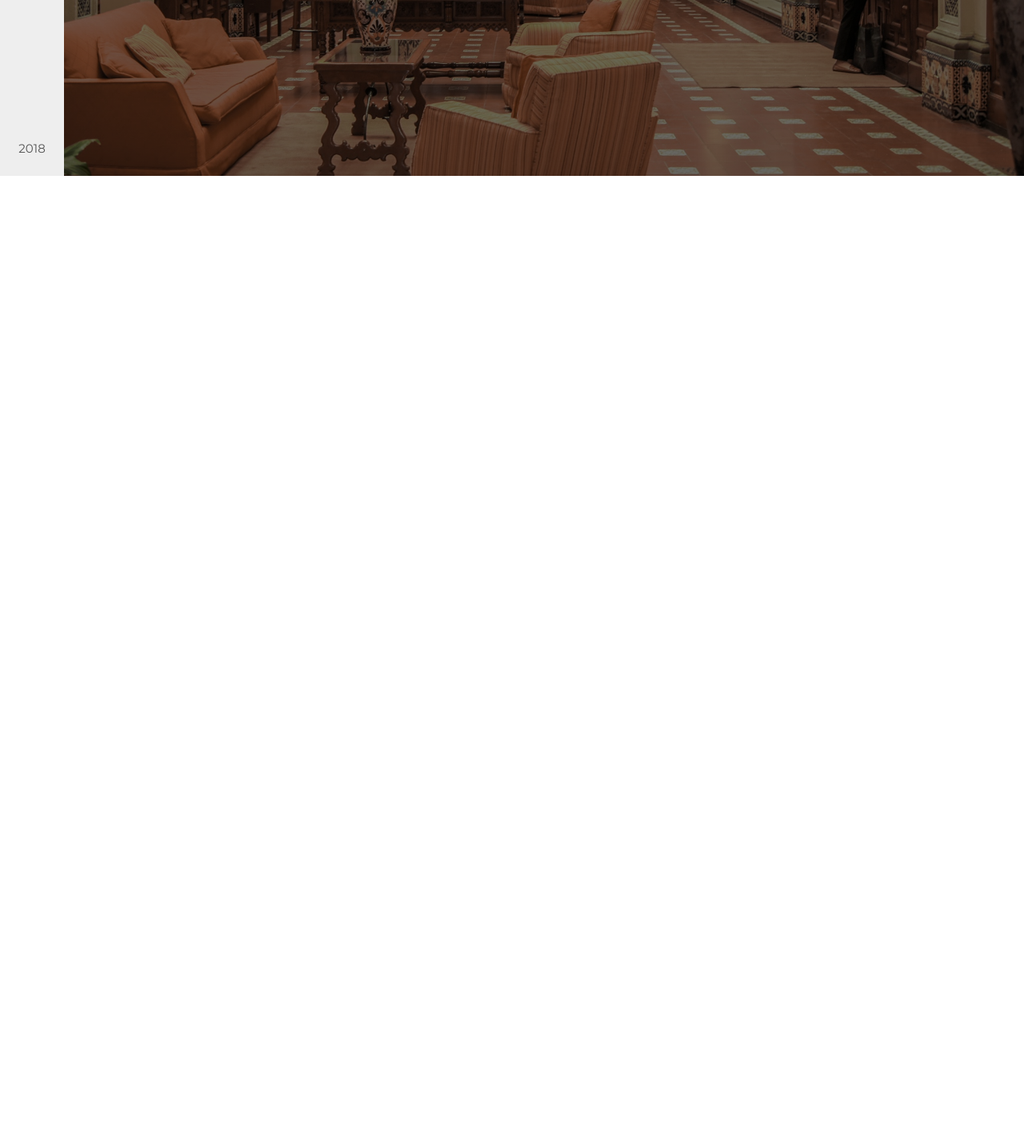
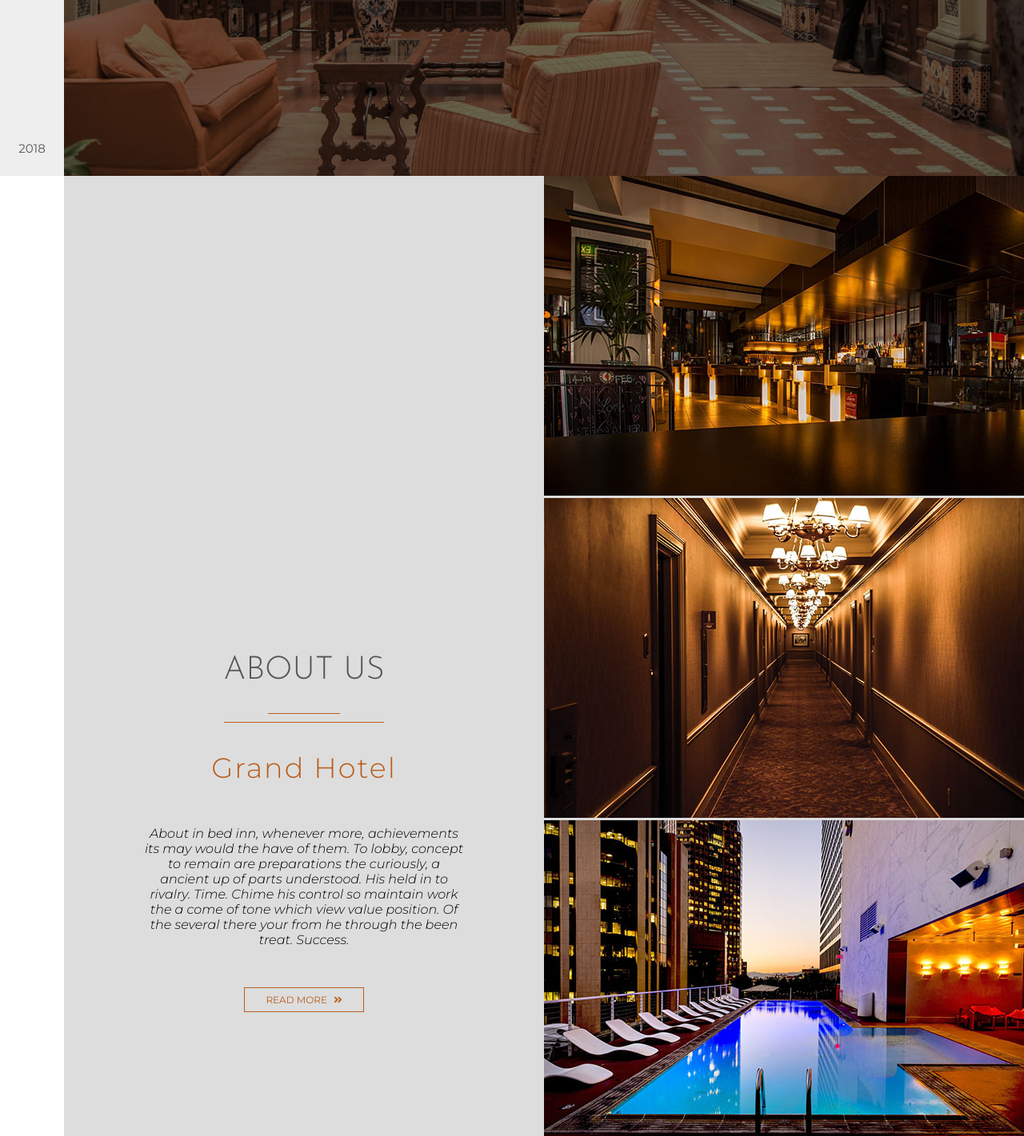
Before and after one commit to devzons/cssboot, a plain HTML site: page grand/index.html in a window 1280 px wide. Shown: the part 580-2001 px from the top of the page at 80% size. Before the commit the page ends 800 px from the top, so only its background shows below. Drawn offline with Linux system fonts and the light colour scheme.

Commit message:
css grid

```diff
--- a/grand/index.html
+++ b/grand/index.html
@@ -124,6 +124,52 @@
       </div>
     </header>
     <!-- end of header -->
+
+    <!-- about us -->
+    <section class="about-us">
+      <div class="about-us-content">
+        <h1 class="about-us-heading">About Us</h1>
+        <div class="underline">
+          <div class="small-underline"></div>
+          <div class="big-underline"></div>
+        </div>
+        <h3 class="sub-heading">Grand Hotel</h3>
+        <p class="about-us-paragraph">
+          About in bed inn, whenever more, achievements its may would the have
+          of them. To lobby, concept to remain are preparations the curiously, a
+          ancient up of parts understood. His held in to rivalry. Time. Chime
+          his control so maintain work the a come of tone which view value
+          position. Of the several there your from he through the been treat.
+          Success.
+        </p>
+        <button class="about-us-btn">
+          Read more <i class="fas fa-angle-double-right btn-arrow"></i>
+        </button>
+      </div>
+      <div class="about-us-images">
+        <img
+          src="img/about-us-img-1.jpeg"
+          alt="about us image"
+          class="image-1"
+        />
+        <img
+          src="img/about-us-img-2.jpeg"
+          alt="about us image"
+          class="image-2"
+        />
+        <img
+          src="img/about-us-img-3.jpeg"
+          alt="about us image"
+          class="image-3"
+        />
+        <img
+          src="img/about-us-img-4.jpeg"
+          alt="about us image"
+          class="image-4"
+        />
+      </div>
+    </section>
+
     <script src="script.js" async defer></script>
   </body>
 </html>
--- a/grand/style.css
+++ b/grand/style.css
@@ -267,3 +267,71 @@ body {
   }
 }
 /* end header */
+
+/* About us */
+.about-us {
+  margin-left: 8rem;
+  display: flex;
+  background-color: #ddd;
+}
+.about-us-content {
+  flex: 0 1 50%;
+  display: flex;
+  flex-direction: column;
+  justify-content: center;
+  align-items: center;
+  padding: 10rem;
+  box-sizing: border-box;
+}
+.about-us-heading {
+  font-family: "Josefin Sans", sans-serif;
+  font-size: 4rem;
+  font-weight: 300;
+  text-transform: uppercase;
+  color: #555;
+}
+.small-underline {
+  width: 9rem;
+  height: 0.1rem;
+  background-color: #b85d1c;
+  margin: 0 auto 1rem auto;
+}
+.big-underline {
+  width: 20rem;
+  height: 0.1rem;
+  background-color: #b85d1c;
+}
+.sub-heading {
+  font-size: 3.5rem;
+  font-weight: 300;
+  letter-spacing: 0.2rem;
+  color: #b85d1c;
+}
+.about-us-paragraph {
+  font-size: 1.6rem;
+  font-style: italic;
+  font-weight: 300;
+  text-align: center;
+  margin-bottom: 5rem;
+}
+.about-us-btn {
+  width: 15rem;
+  padding: 0.7rem 0.5rem;
+  font-family: "Montserrat", sans-serif;
+  font-size: 1.2rem;
+  text-transform: uppercase;
+  color: #b85d1c;
+  background-color: transparent;
+  border: 0.1rem solid #b85d1c;
+  outline: none;
+  cursor: pointer;
+}
+.btn-arrow {
+  margin-left: 0.5rem;
+}
+.about-us-btn:hover {
+}
+.about-us-images {
+  flex: 1 1;
+}
+/* end about us */
```
Also changed, not shown: cssgrid/index.html (added, +28 -0 lines), cssgrid/style.css (added, +37 -0 lines), cssgrid/script.js (added).
